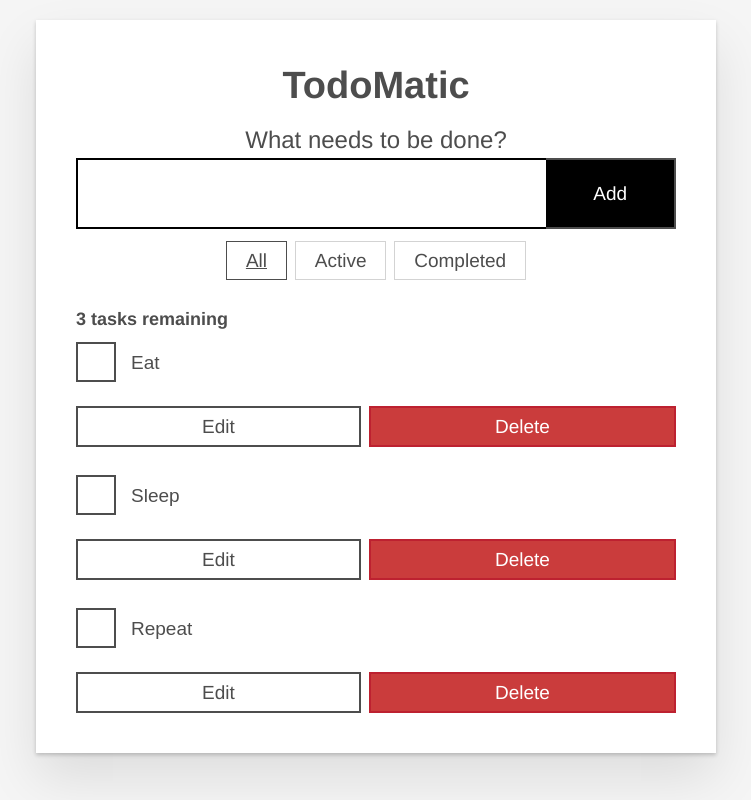
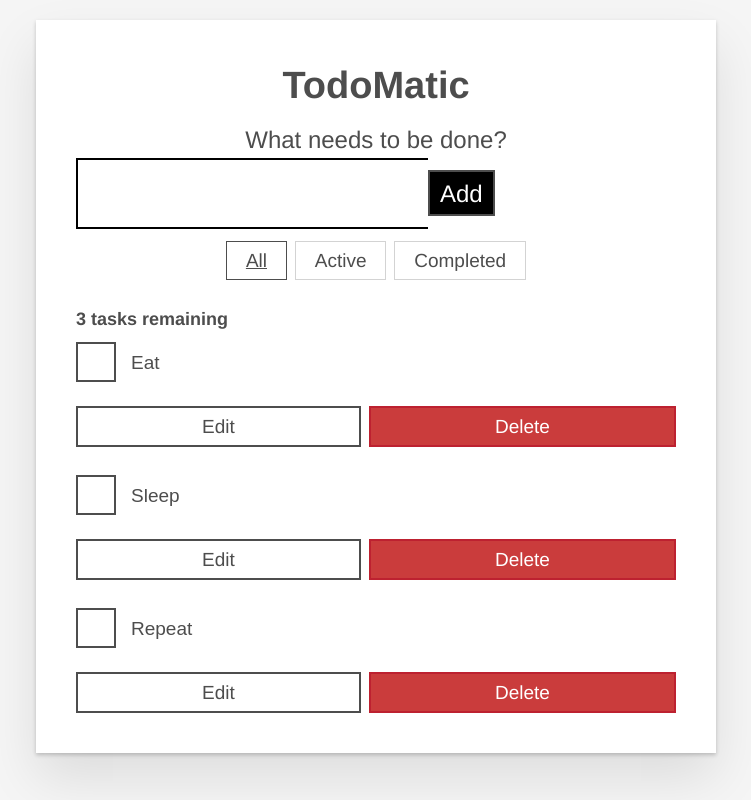
Before and after one commit to dengeist/moz-todo-react, a React (Create React App) app: page / in a window 1280 px wide. Shown: the whole page, without its empty margins (264-1015 px from the left). Built offline with nearby package versions, Linux system fonts and the light colour scheme.

Commit message:
Tweak markup

```diff
--- a/src/components/App.js
+++ b/src/components/App.js
@@ -14,7 +14,6 @@ class App extends React.Component {
               What needs to be done?
             </label>
           </h2>
-          <div class="left__5-6">
           <input
             type="text"
             id="new-todo-input"
@@ -22,10 +21,9 @@ class App extends React.Component {
             name="text"
             autoComplete="off"
           />
-            <button type="submit" className="btn btn__primary new-todo-btn">
+          <button type="submit" className="btn btn__primary btn__lg">
             Add
           </button>
-          </div>
         </form>
         <div className="filters btn-group stack-exception">
           <button type="button" className="btn toggle-btn" aria-pressed="true">
```
Lines whose indentation alone changed are shown as unchanged.
